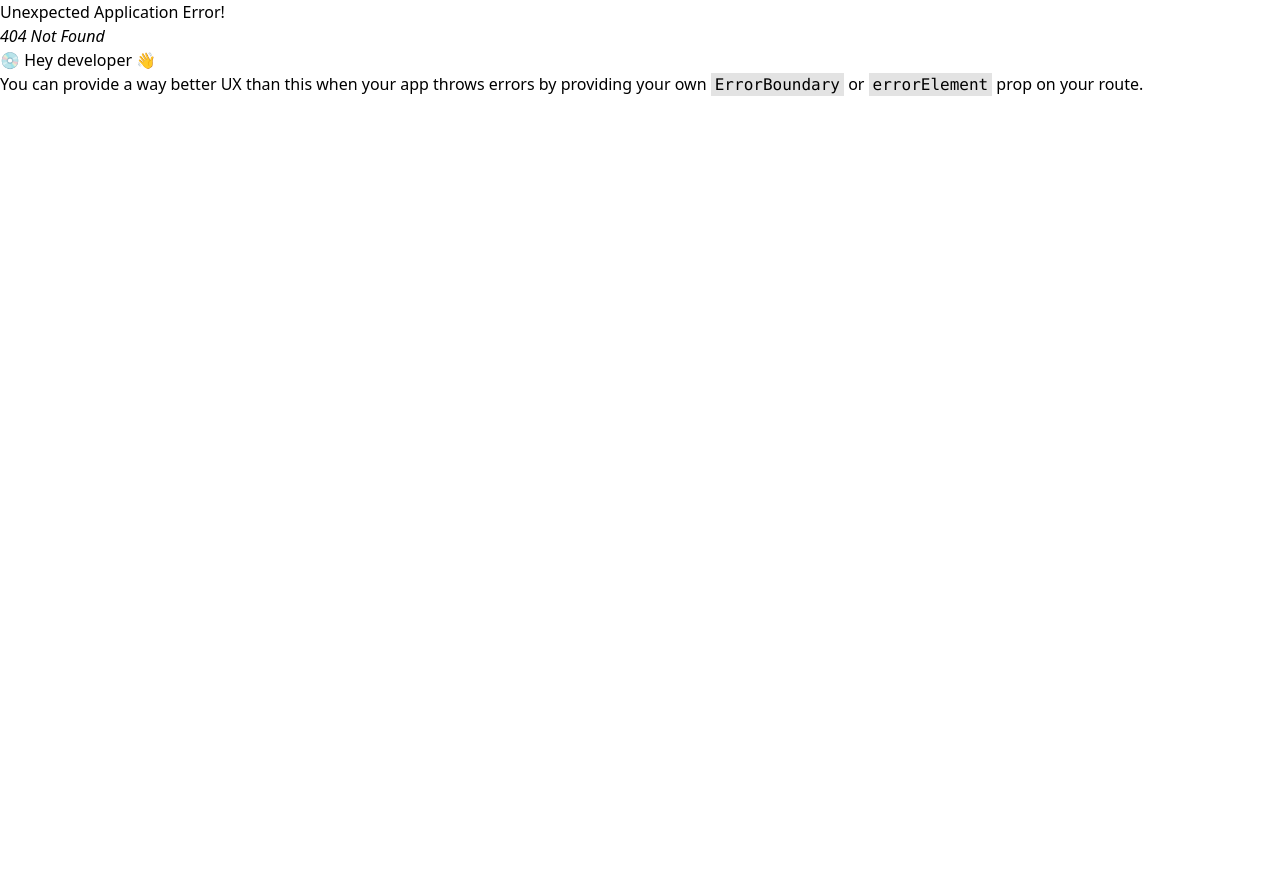
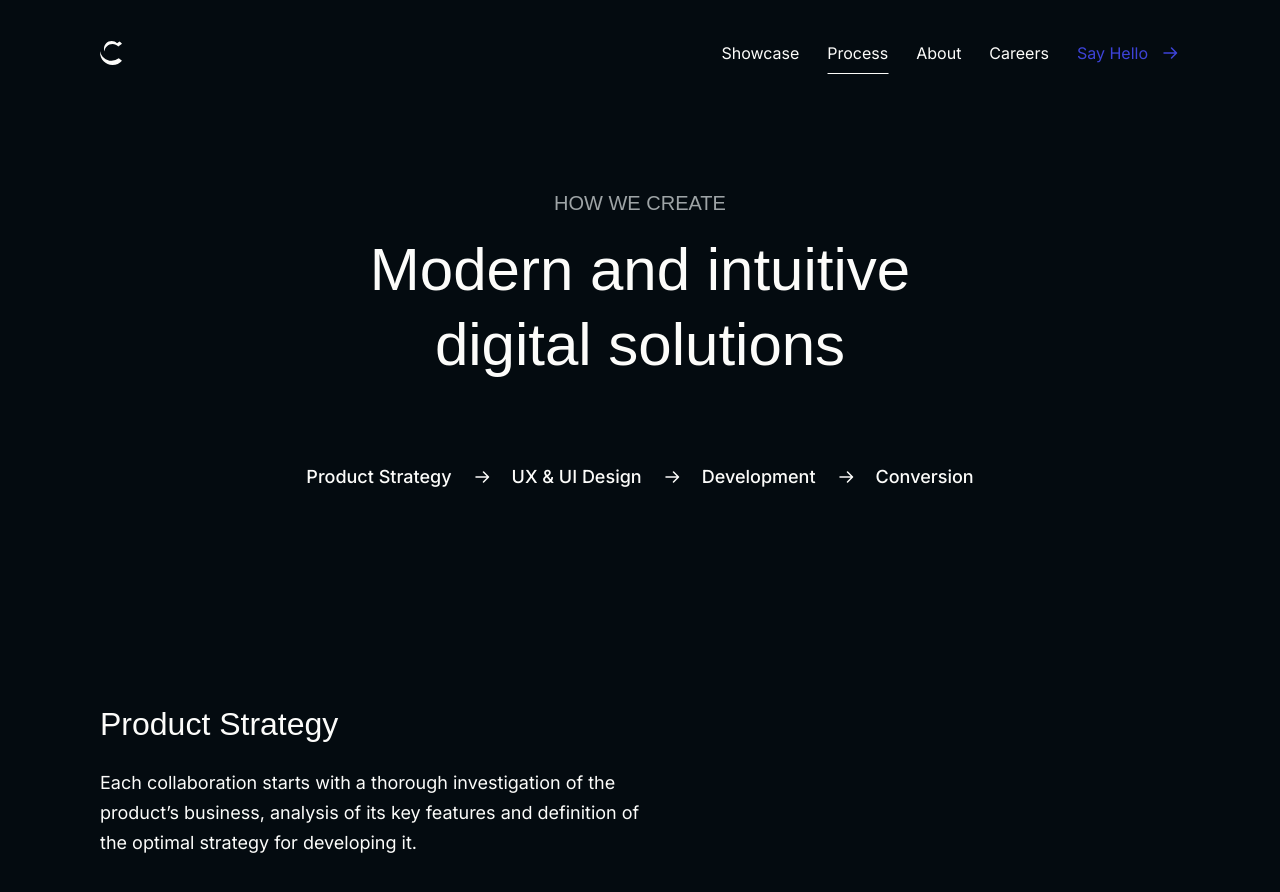
Before and after one commit to SaqibSyed1014/Fahad-Portfolio-Site, a React (Create React App) app: page /process in a window 1280 px wide. Before the commit this address had no page. Shown: the top 892 px of the page. Before the commit the page ends 800 px from the top, so only its background shows below. Built offline with nearby package versions, Linux system fonts and the light colour scheme; a small style sheet from the web is missing.

Commit message:
process page designed

```diff
--- a/src/assets/css/custom.css
+++ b/src/assets/css/custom.css
@@ -165,3 +165,12 @@ input:checked + div svg {
 .hamburger-toggle.toggle-open .hamburger-bar:nth-child(3){
     @apply transform -rotate-45
 }
+
+
+/* Process Page CSS */
+.process-page .process-title{
+    @apply text-2xl md:text-3xl mb-4 md:mb-5 font-apercu font-medium
+}
+.process-page .process-desc{
+    @apply text-base md:text-lg max-md:mb-5
+}
--- /dev/null
+++ b/src/components/page/Conversion.tsx
@@ -0,0 +1,30 @@
+export default function Conversion() {
+    return (
+        <section className="mt-32 md:mt-48 md:py-20 lg:py-60">
+            <div className="container">
+                <div className="grid grid-cols-12">
+                    <div className="md:col-span-6 hidden md:block">
+                        <div>
+                            <img src="https://www.concealed.pt/_next/static/media/conversion.c71f4cd8.jpg" alt=""/>
+                        </div>
+                    </div>
+                    <div className="col-span-12 md:col-span-6">
+                        <div>
+                            <h2 className="process-title">Conversion</h2>
+                            <p className="process-desc">
+                                Every decision we make needs to answer the million-dollar question: how will this
+                                benefit our partner’s goal best? We work hard to develop digital solutions, and then we
+                                work hard to make sure your users are enjoying it as much as we did.
+                            </p>
+                        </div>
+                        <div className="block md:hidden">
+                            <div className="mt-10">
+                                <img src="https://www.concealed.pt/_next/static/media/conversion.c71f4cd8.jpg" alt=""/>
+                            </div>
+                        </div>
+                    </div>
+                </div>
+            </div>
+        </section>
+    )
+}
--- /dev/null
+++ b/src/components/page/Development.tsx
@@ -0,0 +1,32 @@
+export default function Development() {
+    return (
+        <section className="mt-32 md:mt-48 md:py-20 lg:py-48">
+            <div className="container">
+                <div className="grid grid-cols-12">
+                    <div className="col-span-12 md:col-span-6">
+                        <div>
+                            <h2 className="process-title">Development</h2>
+                            <p className="process-desc">
+                                We translate design into digital apps and websites by following the best code practices,
+                                using modularity as the foundation for any project and applying a thorough 2-step QA
+                                process to our already consistent coding process. The combination of these rules allows
+                                us to deliver the best solution for each challenge, every time.
+                            </p>
+                        </div>
+
+                        <div className="block md:hidden">
+                            <div className="mt-10">
+                                <img src="https://www.concealed.pt/_next/static/media/development-left.aa1d6bbd.jpg" alt=""/>
+                            </div>
+                        </div>
+                    </div>
+                    <div className="md:col-span-6 hidden md:block">
+                        <div>
+                            <img src="https://www.concealed.pt/_next/static/media/development-left.aa1d6bbd.jpg" alt=""/>
+                        </div>
+                    </div>
+                </div>
+            </div>
+        </section>
+    )
+}
--- /dev/null
+++ b/src/components/page/ProcessSteps.tsx
@@ -0,0 +1,25 @@
+export default function ProcessSteps() {
+    return (
+        <section>
+            <div className="container text-center">
+                <h2 className="section-header-subtitle">
+                    HOW WE CREATE
+                </h2>
+                <h3 className="section-header-main-heading">
+                    Modern and intuitive
+                    digital solutions
+                </h3>
+
+                <div className="flex justify-center items-center max-md:flex-col gap-5 mt-10 md:mt-20 text-base md:text-lg font-medium">
+                    <p>Product Strategy</p>
+                    <svg width="20" height="20" viewBox="0 0 20 20" fill="none" xmlns="http://www.w3.org/2000/svg"><path fillRule="evenodd" clipRule="evenodd" d="M10.97 14.47a.75.75 0 101.06 1.06l5-5a.75.75 0 000-1.06l-5-5a.75.75 0 10-1.06 1.06l3.72 3.72H4a.75.75 0 000 1.5h10.69l-3.72 3.72z" fill="currentColor"></path></svg>
+                    <p>UX & UI Design</p>
+                    <svg width="20" height="20" viewBox="0 0 20 20" fill="none" xmlns="http://www.w3.org/2000/svg"><path fillRule="evenodd" clipRule="evenodd" d="M10.97 14.47a.75.75 0 101.06 1.06l5-5a.75.75 0 000-1.06l-5-5a.75.75 0 10-1.06 1.06l3.72 3.72H4a.75.75 0 000 1.5h10.69l-3.72 3.72z" fill="currentColor"></path></svg>
+                    <p>Development</p>
+                    <svg width="20" height="20" viewBox="0 0 20 20" fill="none" xmlns="http://www.w3.org/2000/svg"><path fillRule="evenodd" clipRule="evenodd" d="M10.97 14.47a.75.75 0 101.06 1.06l5-5a.75.75 0 000-1.06l-5-5a.75.75 0 10-1.06 1.06l3.72 3.72H4a.75.75 0 000 1.5h10.69l-3.72 3.72z" fill="currentColor"></path></svg>
+                    <p>Conversion</p>
+                </div>
+            </div>
+        </section>
+    )
+}
--- /dev/null
+++ b/src/components/page/ProductStrategy.tsx
@@ -0,0 +1,28 @@
+export default function ProductStrategy() {
+    return (
+        <section className="mt-32 lg:mt-36 lg:pt-16 pb-8 lg:pb-20">
+            <div className="container">
+                <div className="grid grid-cols-12">
+                    <div className="col-span-12 md:col-span-6">
+                        <div>
+                            <h2 className="process-title">Product Strategy</h2>
+                            <p className="process-desc">
+                                Each collaboration starts with a thorough investigation of the product’s business,
+                                analysis of its key features and definition of the optimal strategy for developing it.
+                            </p>
+                        </div>
+
+                        <div className="block md:hidden">
+                            <div className="mt-10">
+                            </div>
+                        </div>
+                    </div>
+                    <div className="md:col-span-6 hidden md:block">
+                        <div>
+                        </div>
+                    </div>
+                </div>
+            </div>
+        </section>
+    )
+}
--- /dev/null
+++ b/src/components/page/UIUXDesign.tsx
@@ -0,0 +1,31 @@
+export default function UIUXDesign() {
+    return (
+        <section className="mt-32 md:mt-48 md:py-20 lg:py-48">
+            <div className="container">
+                <div className="grid grid-cols-12">
+                    <div className="md:col-span-6 hidden md:block">
+                        <div>
+                            <img src="https://www.concealed.pt/_next/static/media/scribble.dadc989d.png" alt=""/>
+                        </div>
+                    </div>
+                    <div className="col-span-12 md:col-span-6">
+                        <div>
+                            <h2 className="process-title">UX & UI Design</h2>
+                            <p className="process-desc">
+                                Impeccable design can make or break a digital product: we create detailed wireframes and
+                                define user flows and then we experiment with the visuals using a style guide as the
+                                basis until we reach a fully responsive, flawless result.
+                            </p>
+                        </div>
+
+                        <div className="block md:hidden">
+                            <div className="mt-10">
+                                <img src="https://www.concealed.pt/_next/static/media/scribble.dadc989d.png" alt=""/>
+                            </div>
+                        </div>
+                    </div>
+                </div>
+            </div>
+        </section>
+    )
+}
--- a/src/index.tsx
+++ b/src/index.tsx
@@ -10,6 +10,7 @@ import { register } from 'swiper/element/bundle';
 import Showcase from "./views/Showcase";
 import Careers from "./views/Careers";
 import ContactUs from "./views/ContactUs";
+import Process from "./views/Process";
 
 register();
 
@@ -17,6 +18,7 @@ const router = createBrowserRouter(
     createRoutesFromElements(
         <Route path="/" element={<DefaultLayout />}>
             <Route index element={<Home />} />
+            <Route path="process" element={<Process />} />
             <Route path="showcase" element={<Showcase />} />
             <Route path="about" element={<About />} />
             <Route path="careers" element={<Careers />} />
--- /dev/null
+++ b/src/views/Process.tsx
@@ -0,0 +1,21 @@
+import ContactUsBanner from "../components/page/ContactUsBanner";
+import ProcessSteps from "../components/page/ProcessSteps";
+import ProductStrategy from "../components/page/ProductStrategy";
+import UIUXDesign from "../components/page/UIUXDesign";
+import Development from "../components/page/Development";
+import Conversion from "../components/page/Conversion";
+import Testimonials from "../components/page/Testimonials";
+
+export default function Process() {
+    return (
+        <div className="process-page mt-10 md:mt-20">
+            <ProcessSteps />
+            <ProductStrategy />
+            <UIUXDesign />
+            <Development />
+            <Conversion />
+            <Testimonials />
+            <ContactUsBanner />
+        </div>
+    )
+}
```
